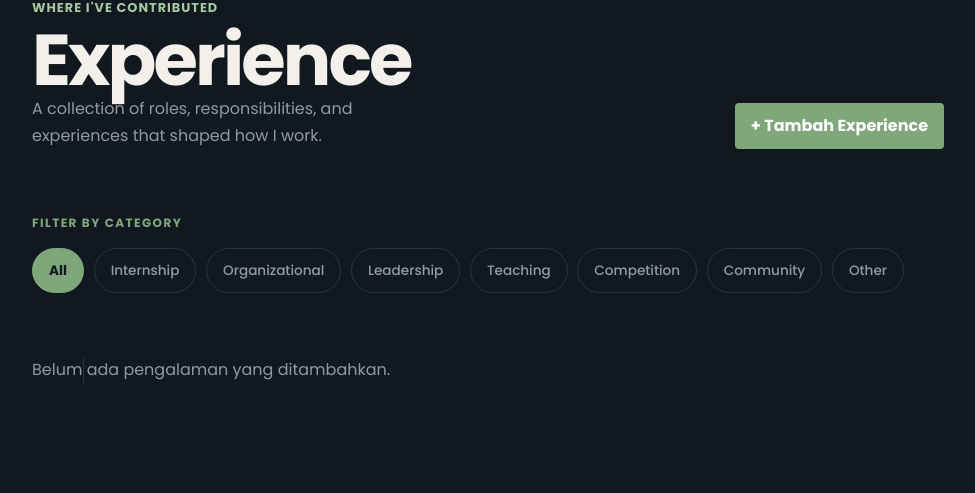
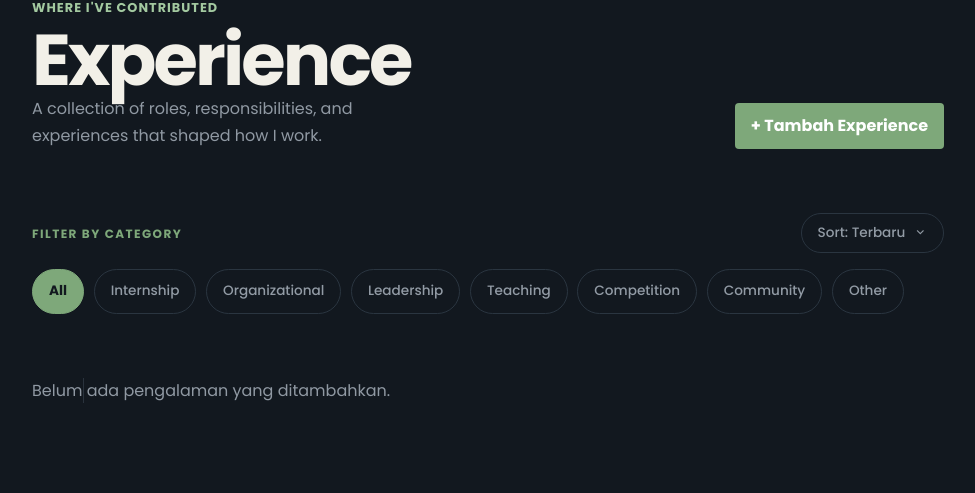
Before and after one commit to akmalhaqq/myportofolio, a Django app: page /experience/ in a window 1280 px wide. Shown: the part 239-732 px from the top of the page, without its empty margins (152-1127 px from the left). Run offline with Django 5.2, Linux system fonts and the light colour scheme; data that the repository does not hold is empty; some libraries are stand-ins or nearby versions.

Commit message:
feat: Menambahkan sort logic dimana agar bisa mengatur preferensi tampilan by order alphabetic atau dari order terbaru

```diff
--- a/main/views.py
+++ b/main/views.py
@@ -34,12 +34,19 @@ def show_main(request):
 # JSON
 def get_experience_json(request):
       category_query = request.GET.get("category", "").strip()
+      sort_query = request.GET.get("sort", "").strip()
 
       experiences = Experience.objects.all()
       if category_query:
             experiences = experiences.filter(
                   category__iexact = category_query
             )
+
+      if sort_query == "a-z":
+            experiences = experiences.order_by("title")
+      elif sort_query == "z-a":
+            experiences = experiences.order_by("-title")
+      # default is by order
 
       experiences_json = serializers.serialize("json", experiences)
       return HttpResponse(experiences_json, content_type="application/json")
@@ -54,12 +61,14 @@ def show_experience(request):
         ]
 
         category_query = request.GET.get("category", "").strip()
+        sort_query = request.GET.get("sort", "").strip()
 
 
         context = {
         "name": "Muhammad Akmal Haqqani",
         "experience_list": experiences,
         "category_query" : category_query,
+        "sort_query" : sort_query,
         }
         return render(request, "experience.html", context)
 
--- a/static/css/style.css
+++ b/static/css/style.css
@@ -839,6 +839,78 @@ body:has(#skills:target) .nav-skills::before {
   background: var(--accent);
   border-color: var(--accent);
   font-weight: 700;
+}
+
+/* SORT DROPDOWN */
+.sort-dropdown {
+  position: relative;
+  display: inline-block;
+}
+
+.sort-dropdown__summary {
+  display: flex;
+  align-items: center;
+  gap: 0.5rem;
+  padding: 0.5rem 1rem;
+  background: transparent;
+  color: #929ba5;
+  border: 1px solid #2a3540;
+  border-radius: 999px;
+  font-size: 0.85rem;
+  font-weight: 500;
+  cursor: pointer;
+  list-style: none; /* Hide default arrow */
+  transition: all 0.2s ease;
+}
+
+.sort-dropdown__summary::-webkit-details-marker {
+  display: none; /* Hide default arrow in webkit */
+}
+
+.sort-dropdown__summary:hover {
+  color: var(--ink);
+  border-color: var(--accent);
+}
+
+.sort-dropdown[open] .sort-dropdown__summary {
+  color: var(--ink);
+  border-color: var(--accent);
+  border-bottom-left-radius: 12px;
+  border-bottom-right-radius: 12px;
+}
+
+.sort-dropdown__menu {
+  position: absolute;
+  top: calc(100% + 4px);
+  right: 0;
+  background: var(--paper);
+  border: 1px solid #2a3540;
+  border-radius: 8px;
+  overflow: hidden;
+  display: flex;
+  flex-direction: column;
+  min-width: 150px;
+  z-index: 10;
+  box-shadow: 0 4px 12px rgba(0,0,0,0.2);
+}
+
+.sort-dropdown__menu a {
+  padding: 0.75rem 1rem;
+  color: #929ba5;
+  text-decoration: none;
+  font-size: 0.85rem;
+  transition: background 0.2s, color 0.2s;
+}
+
+.sort-dropdown__menu a:hover {
+  background: rgba(126, 168, 122, 0.1);
+  color: var(--ink);
+}
+
+.sort-dropdown__menu a.active {
+  color: var(--accent);
+  font-weight: 600;
+  background: rgba(126, 168, 122, 0.05);
 }
 
 /*PROJECTS*/
--- a/templates/experience.html
+++ b/templates/experience.html
@@ -36,60 +36,74 @@
             </a>
           </div>
         <div class="experience-filter">
-  <span class="experience-filter__label">Filter by category</span>
+          <div style="display: flex; justify-content: space-between; align-items: center; margin-bottom: 1rem; flex-wrap: wrap; gap: 1rem;">
+            <span class="experience-filter__label" style="margin-bottom: 0;">Filter by category</span>
+
+            <details class="sort-dropdown">
+              <summary class="sort-dropdown__summary">
+                Sort: {% if sort_query == 'a-z' %}A - Z{% elif sort_query == 'z-a' %}Z - A{% else %}Terbaru{% endif %}
+                <i class="ri-arrow-down-s-line"></i>
+              </summary>
+              <div class="sort-dropdown__menu">
+                <a href="?category={{ category_query }}&sort=" class="{% if not sort_query %}active{% endif %}">Terbaru</a>
+                <a href="?category={{ category_query }}&sort=a-z" class="{% if sort_query == 'a-z' %}active{% endif %}">A - Z (Title)</a>
+                <a href="?category={{ category_query }}&sort=z-a" class="{% if sort_query == 'z-a' %}active{% endif %}">Z - A (Title)</a>
+              </div>
+            </details>
+          </div>
 
   <div class="experience-filter__list">
     <a
-      href="{% url 'main:show_experience' %}"
+      href="?category=&sort={{ sort_query }}"
       class="experience-filter__item {% if not category_query %}active{% endif %}"
     >
       All
     </a>
 
     <a
-      href="?category=Internship"
+      href="?category=Internship&sort={{ sort_query }}"
       class="experience-filter__item {% if category_query == 'Internship' %}active{% endif %}"
     >
       Internship
     </a>
 
     <a
-      href="?category=Organizational"
+      href="?category=Organizational&sort={{ sort_query }}"
       class="experience-filter__item {% if category_query == 'Organizational' %}active{% endif %}"
     >
       Organizational
     </a>
 
     <a
-      href="?category=Leadership"
+      href="?category=Leadership&sort={{ sort_query }}"
       class="experience-filter__item {% if category_query == 'Leadership' %}active{% endif %}"
     >
       Leadership
     </a>
 
     <a
-      href="?category=Teaching"
+      href="?category=Teaching&sort={{ sort_query }}"
       class="experience-filter__item {% if category_query == 'Teaching' %}active{% endif %}"
     >
       Teaching
     </a>
 
     <a
-      href="?category=Competition"
+      href="?category=Competition&sort={{ sort_query }}"
       class="experience-filter__item {% if category_query == 'Competition' %}active{% endif %}"
     >
       Competition
     </a>
 
     <a
-      href="?category=Community"
+      href="?category=Community&sort={{ sort_query }}"
       class="experience-filter__item {% if category_query == 'Community' %}active{% endif %}"
     >
       Community
     </a>
 
     <a
-      href="?category=Other"
+      href="?category=Other&sort={{ sort_query }}"
       class="experience-filter__item {% if category_query == 'Other' %}active{% endif %}"
     >
       Other
```
